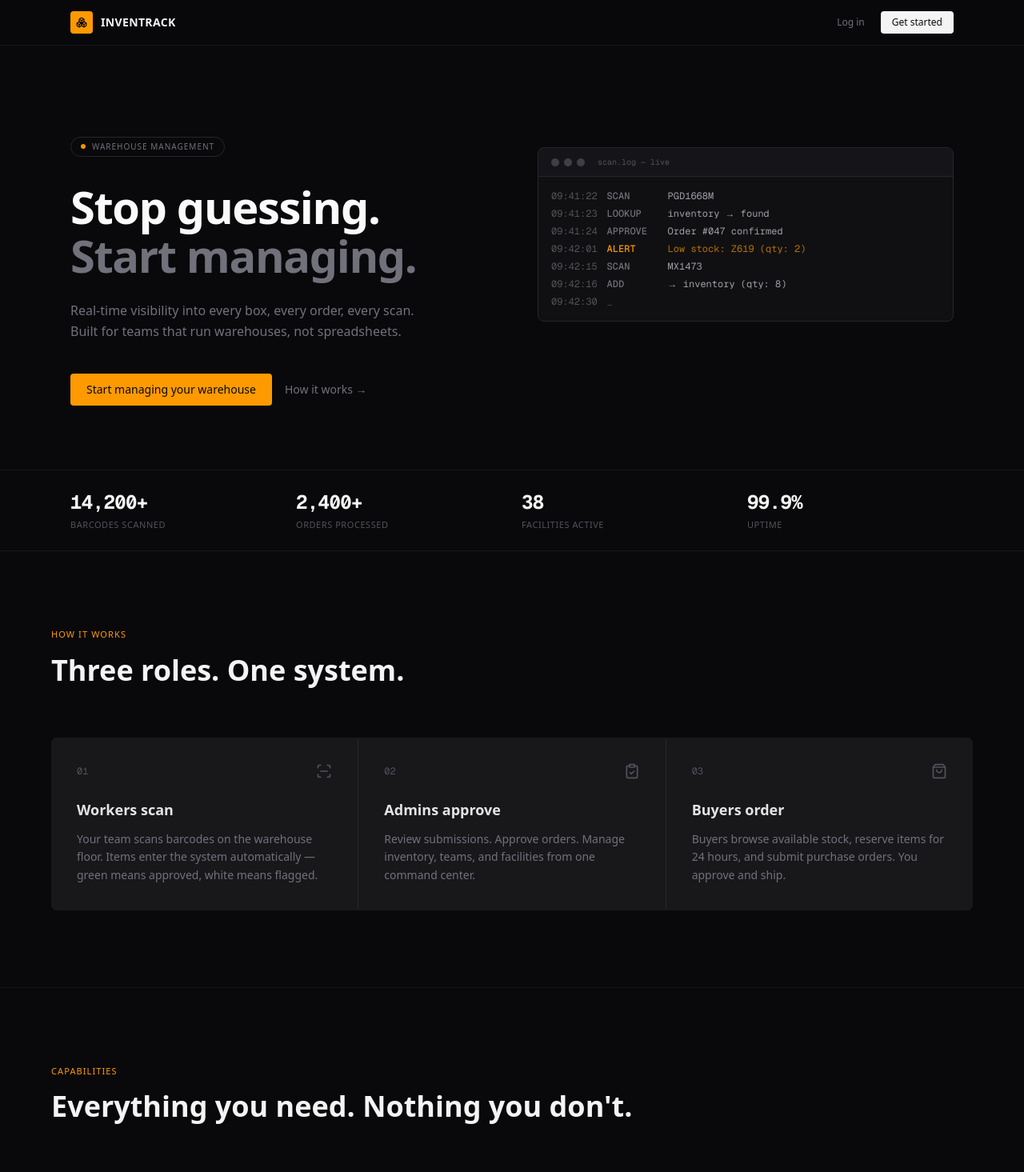
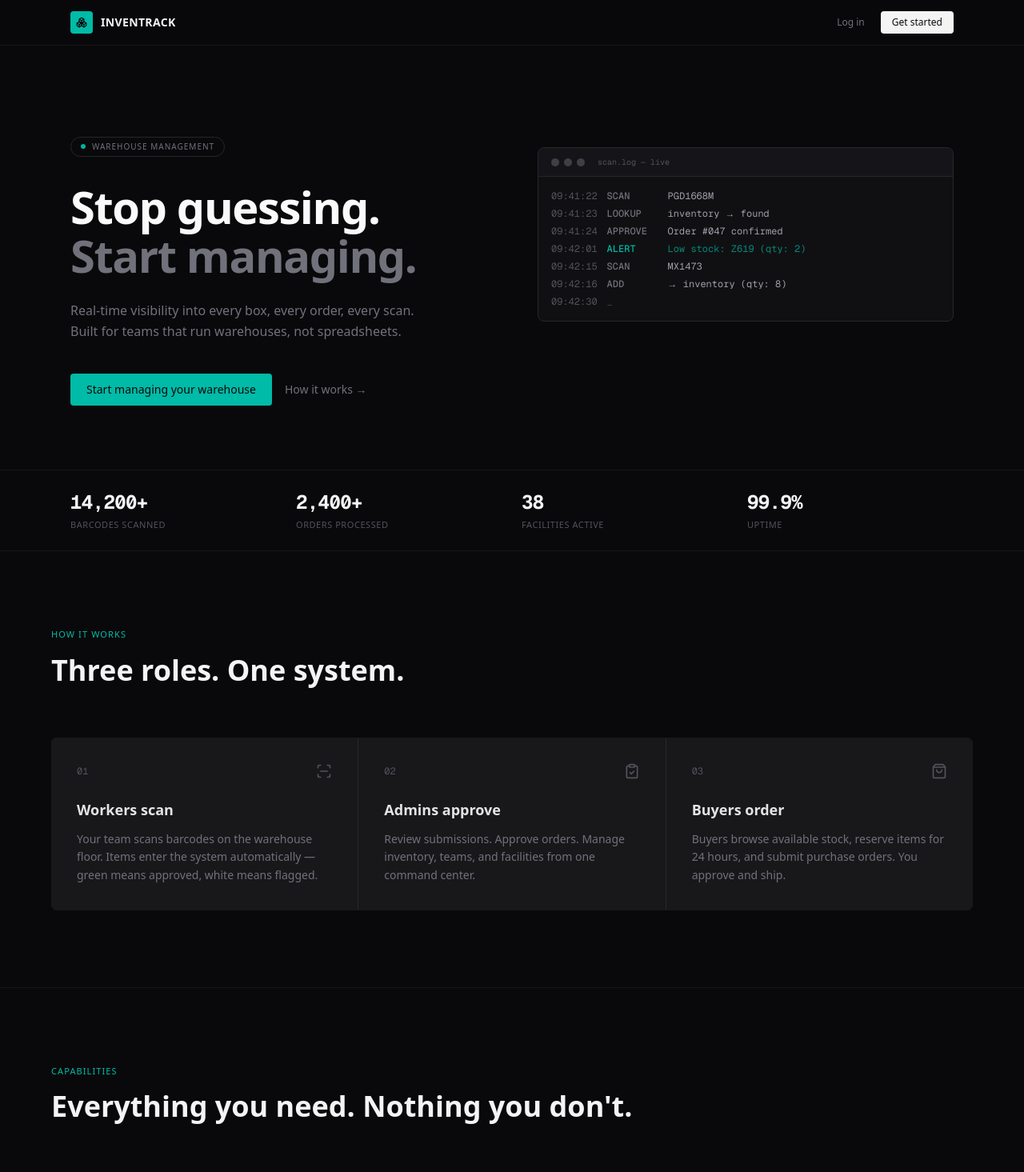
Before and after one commit to gemzu/inventrack-portal, a Next.js app: page / in a window 1280 px wide. Shown: the top 1465 px of the page at 80% size. Built offline with nearby package versions, Linux system fonts and the light colour scheme; no server answers.

Commit message:
Fix duplicate sidebar tabs, teal accent color, remove global transition sluggishness

```diff
--- a/src/app/globals.css
+++ b/src/app/globals.css
@@ -8,6 +8,8 @@
   --color-success: #10b981;
   --color-warning: #f59e0b;
   --color-danger: #ef4444;
+  --color-teal: #14b8a6;
+  --color-teal-dim: #0d9488;
 
   --font-sans: var(--font-sans);
   --font-mono: var(--font-geist-mono, 'JetBrains Mono', 'Fira Code', monospace);
@@ -211,9 +213,9 @@ body {
   transform: scale(0.98);
 }
 
-/* Smooth color transitions */
-* {
-  transition-property: color, background-color, border-color, opacity;
+/* Smooth transitions on interactive elements only */
+a, button, input, select, textarea, [role="button"] {
+  transition-property: color, background-color, border-color, opacity, transform;
   transition-duration: 150ms;
   transition-timing-function: ease;
 }
--- a/src/app/login/page.tsx
+++ b/src/app/login/page.tsx
@@ -64,7 +64,7 @@ export default function LoginPage() {
         <div className="w-full max-w-sm">
           {/* Logo */}
           <div className="flex items-center gap-2.5 mb-10">
-            <div className="w-7 h-7 rounded bg-amber-500 flex items-center justify-center">
+            <div className="w-7 h-7 rounded bg-teal-500 flex items-center justify-center">
               <Boxes className="w-3.5 h-3.5 text-zinc-950" />
             </div>
             <span className="text-sm font-semibold text-zinc-100 tracking-wide">INVENTRACK</span>
@@ -115,7 +115,7 @@ export default function LoginPage() {
             </div>
 
             <div className="flex justify-end">
-              <button type="button" onClick={handleReset} className="text-xs text-amber-500 hover:text-amber-400 transition-colors">
+              <button type="button" onClick={handleReset} className="text-xs text-teal-500 hover:text-teal-400 transition-colors">
                 Forgot password?
               </button>
             </div>
--- a/src/app/page.tsx
+++ b/src/app/page.tsx
@@ -32,7 +32,7 @@ export default function LandingPage() {
       <nav className="fixed top-0 left-0 right-0 z-50 border-b border-zinc-800/50 bg-zinc-950/80 backdrop-blur-sm">
         <div className="max-w-6xl mx-auto px-6 h-14 flex items-center justify-between">
           <Link href="/" className="flex items-center gap-2.5 group">
-            <div className="w-7 h-7 rounded bg-amber-500 flex items-center justify-center transition-transform group-hover:scale-105">
+            <div className="w-7 h-7 rounded bg-teal-500 flex items-center justify-center transition-transform group-hover:scale-105">
               <Boxes className="w-3.5 h-3.5 text-zinc-950" />
             </div>
             <span className="text-sm font-semibold tracking-wide">INVENTRACK</span>
@@ -71,7 +71,7 @@ export default function LandingPage() {
           {/* Left: Copy */}
           <div className="pt-4">
             <div className="fade-up inline-flex items-center gap-2 px-3 py-1 rounded-full border border-zinc-800 text-[10px] font-medium text-zinc-500 uppercase tracking-widest mb-8">
-              <span className="w-1.5 h-1.5 rounded-full bg-amber-500 pulse-dot" />
+              <span className="w-1.5 h-1.5 rounded-full bg-teal-500 pulse-dot" />
               Warehouse Management
             </div>
 
@@ -87,7 +87,7 @@ export default function LandingPage() {
             </p>
 
             <div className="fade-up fade-up-3 mt-10 flex items-center gap-4">
-              <Link href="/signup" className="text-sm font-medium bg-amber-500 text-zinc-950 px-5 py-2.5 rounded hover:bg-amber-400 press">
+              <Link href="/signup" className="text-sm font-medium bg-teal-500 text-zinc-950 px-5 py-2.5 rounded hover:bg-teal-400 press">
                 Start managing your warehouse
               </Link>
               <a href="#how" className="text-sm font-medium text-zinc-500 hover:text-zinc-300">
@@ -112,12 +112,12 @@ export default function LandingPage() {
                   <span className="text-zinc-600 shrink-0">{line.time}</span>
                   <span className={cn(
                     "w-16 shrink-0 font-medium",
-                    line.status === "warn" ? "text-amber-500" : "text-zinc-500"
+                    line.status === "warn" ? "text-teal-500" : "text-zinc-500"
                   )}>
                     {line.action}
                   </span>
                   <span className={cn(
-                    line.status === "warn" ? "text-amber-500/70" : "text-zinc-400"
+                    line.status === "warn" ? "text-teal-500/70" : "text-zinc-400"
                   )}>
                     {line.detail}
                   </span>
@@ -126,7 +126,7 @@ export default function LandingPage() {
               <div className="type-line flex items-center gap-3 mt-1">
                 <span className="text-zinc-600">09:42:30</span>
                 <span className="text-zinc-700">_</span>
-                <span className="w-2 h-3.5 bg-amber-500/60 animate-blink" />
+                <span className="w-2 h-3.5 bg-teal-500/60 animate-blink" />
               </div>
             </div>
           </div>
@@ -156,7 +156,7 @@ export default function LandingPage() {
       <section id="how" className="py-24 px-6">
         <div className="max-w-6xl mx-auto">
           <FadeIn direction="up">
-          <p className="text-[11px] text-amber-500 uppercase tracking-widest font-medium mb-4">How it works</p>
+          <p className="text-[11px] text-teal-500 uppercase tracking-widest font-medium mb-4">How it works</p>
           <h2 className="text-3xl sm:text-4xl font-bold text-zinc-100 mb-16">
             Three roles. One system.
           </h2>
@@ -187,7 +187,7 @@ export default function LandingPage() {
                 <div className="bg-zinc-900 p-8 group hover-up cursor-default h-full">
                   <div className="flex items-center justify-between mb-6">
                     <span className="text-xs font-mono text-zinc-600">{step.num}</span>
-                    <step.icon className="w-5 h-5 text-zinc-600 group-hover:text-amber-500 transition-colors" />
+                    <step.icon className="w-5 h-5 text-zinc-600 group-hover:text-teal-500 transition-colors" />
                   </div>
                   <h3 className="text-lg font-semibold text-zinc-200 mb-3">{step.title}</h3>
                   <p className="text-sm text-zinc-500 leading-relaxed">{step.desc}</p>
@@ -202,7 +202,7 @@ export default function LandingPage() {
       <section className="py-24 px-6 border-t border-zinc-800/50">
         <div className="max-w-6xl mx-auto">
           <FadeIn direction="up">
-            <p className="text-[11px] text-amber-500 uppercase tracking-widest font-medium mb-4">Capabilities</p>
+            <p className="text-[11px] text-teal-500 uppercase tracking-widest font-medium mb-4">Capabilities</p>
             <h2 className="text-3xl sm:text-4xl font-bold text-zinc-100 mb-16">
               Everything you need. Nothing you don&apos;t.
             </h2>
@@ -221,7 +221,7 @@ export default function LandingPage() {
             ].map((f, i) => (
               <FadeIn key={f.title} delay={i * 80} direction="up">
                 <div className="group hover-up cursor-default">
-                  <f.icon className="w-5 h-5 text-zinc-600 mb-3 group-hover:text-amber-500 transition-colors" />
+                  <f.icon className="w-5 h-5 text-zinc-600 mb-3 group-hover:text-teal-500 transition-colors" />
                   <h3 className="text-sm font-semibold text-zinc-200 mb-1">{f.title}</h3>
                   <p className="text-xs text-zinc-500 leading-relaxed">{f.desc}</p>
                 </div>
@@ -241,7 +241,7 @@ export default function LandingPage() {
             <p className="text-zinc-500 mb-10">
               Free forever. No credit card. No limits.
             </p>
-            <Link href="/signup" className="inline-flex items-center gap-2 text-sm font-medium bg-amber-500 text-zinc-950 px-6 py-3 rounded hover:bg-amber-400 press">
+            <Link href="/signup" className="inline-flex items-center gap-2 text-sm font-medium bg-teal-500 text-zinc-950 px-6 py-3 rounded hover:bg-teal-400 press">
               Start managing your warehouse <ArrowRight className="w-4 h-4" />
             </Link>
           </div>
--- a/src/app/signup/page.tsx
+++ b/src/app/signup/page.tsx
@@ -59,7 +59,7 @@ export default function SignupPage() {
         <div className="w-full max-w-sm">
           {/* Logo */}
           <div className="flex items-center gap-2.5 mb-10">
-            <div className="w-7 h-7 rounded bg-amber-500 flex items-center justify-center">
+            <div className="w-7 h-7 rounded bg-teal-500 flex items-center justify-center">
               <Boxes className="w-3.5 h-3.5 text-zinc-950" />
             </div>
             <span className="text-sm font-semibold text-zinc-100 tracking-wide">INVENTRACK</span>
@@ -89,7 +89,7 @@ export default function SignupPage() {
                     onClick={() => setRole(r.value)}
                     className={`px-4 py-2.5 rounded-lg text-sm font-medium transition-colors ${
                       role === r.value
-                        ? "bg-amber-500 text-zinc-950"
+                        ? "bg-teal-500 text-zinc-950"
                         : "bg-zinc-900 text-zinc-400 border border-zinc-800 hover:border-zinc-700"
                     }`}
                   >
@@ -140,13 +140,13 @@ export default function SignupPage() {
                 id="terms"
                 checked={agreedToTerms}
                 onChange={(e) => setAgreedToTerms(e.target.checked)}
-                className="mt-0.5 w-4 h-4 rounded border-zinc-700 bg-zinc-900 accent-amber-500 cursor-pointer"
+                className="mt-0.5 w-4 h-4 rounded border-zinc-700 bg-zinc-900 accent-teal-500 cursor-pointer"
               />
               <label htmlFor="terms" className="text-xs text-zinc-500 cursor-pointer leading-relaxed">
                 I agree to the{" "}
-                <a href="/terms" target="_blank" className="text-amber-500 hover:text-amber-400">Terms of Service</a>
+                <a href="/terms" target="_blank" className="text-teal-500 hover:text-teal-400">Terms of Service</a>
                 {" "}and{" "}
-                <a href="/privacy" target="_blank" className="text-amber-500 hover:text-amber-400">Privacy Policy</a>
+                <a href="/privacy" target="_blank" className="text-teal-500 hover:text-teal-400">Privacy Policy</a>
               </label>
             </div>
 
```
Also changed, not shown: src/app/dashboard/layout.tsx (+21 -20 lines).
